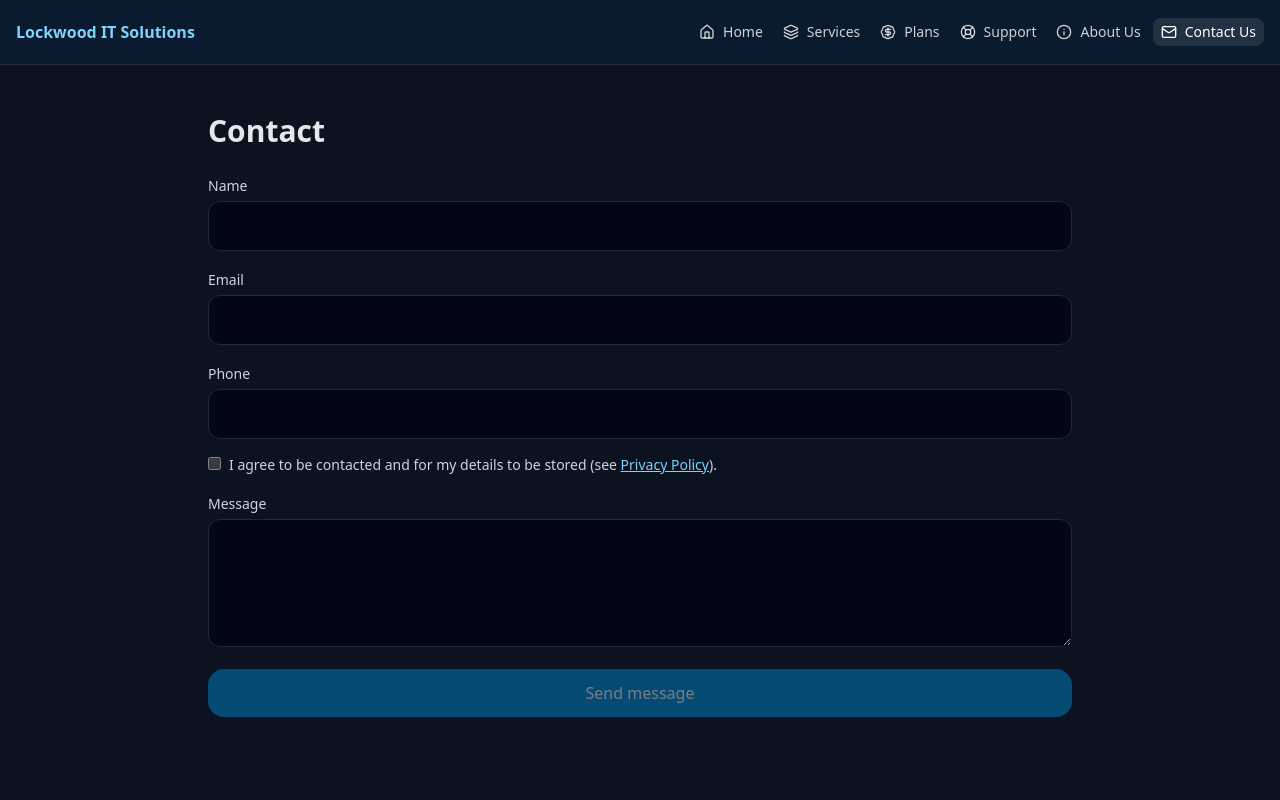
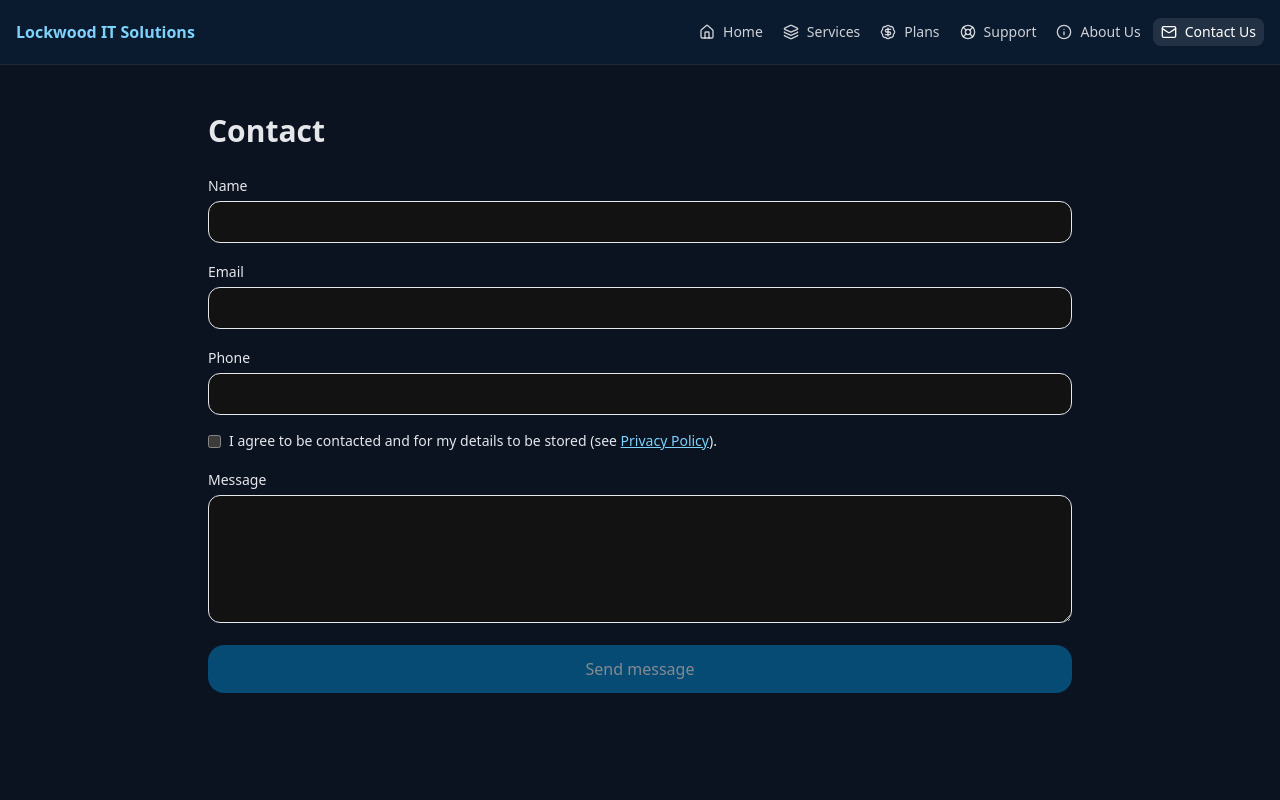
Before and after one commit to kbrindle2002/lockwooditsolutions, a Next.js app: page /contact in a window 1280 px wide. Shown: the top 800 px of the page. Built offline with nearby package versions, Linux system fonts and the light colour scheme.

Commit message:
Add contact form and SendGrid API route

```diff
--- /dev/null
+++ b/app/api/contact/route.ts
@@ -0,0 +1,40 @@
+import { NextResponse } from "next/server";
+import sgMail from "@sendgrid/mail";
+
+// Initialize SendGrid with API key from env
+sgMail.setApiKey(process.env.SENDGRID_API_KEY as string);
+
+export async function POST(req: Request) {
+  try {
+    const { name, email, phone, message } = await req.json();
+
+    // Basic validation
+    if (!name || !email || !message) {
+      return NextResponse.json(
+        { success: false, error: "Missing required fields" },
+        { status: 400 }
+      );
+    }
+
+    // Send email with SendGrid
+    await sgMail.send({
+      to: process.env.NEXT_PUBLIC_CONTACT_TO as string,
+      from: process.env.NEXT_PUBLIC_CONTACT_FROM as string,
+      subject: `📩 New Contact Form Submission from ${name}`,
+      text: `
+        Name: ${name}
+        Email: ${email}
+        Phone: ${phone}
+        Message: ${message}
+      `,
+    });
+
+    return NextResponse.json({ success: true });
+  } catch (error) {
+    console.error("SendGrid error:", error);
+    return NextResponse.json(
+      { success: false, error: "Failed to send message" },
+      { status: 500 }
+    );
+  }
+}
--- a/app/contact/page.tsx
+++ b/app/contact/page.tsx
@@ -1,22 +1,43 @@
-'use client';
+"use client";
+
 import { useState } from "react";
-import { Input } from "../../components/ui";
 
 export default function ContactPage() {
-  const [form, setForm] = useState({ name:"", email:"", phone:"", message:"", consent:false });
-  const [status, setStatus] = useState<""|"ok"|"err"|"send">("");
+  const [form, setForm] = useState({
+    name: "",
+    email: "",
+    phone: "",
+    message: "",
+    consent: false,
+  });
+  const [status, setStatus] = useState<"" | "ok" | "err" | "send">("");
 
-  const valid = form.name && /.+@.+/.test(form.email) && form.message.length>4 && form.consent;
+  const valid =
+    form.name &&
+    /.+@.+/.test(form.email) &&
+    form.message.length > 4 &&
+    form.consent;
 
-  const submit = async (e: any) => {
+  const submit = async (e: React.FormEvent) => {
     e.preventDefault();
     if (!valid) return;
     setStatus("send");
     try {
-      // Client-only demo; wire to /api later if needed
-      setStatus("ok");
-      setForm({ name:"", email:"", phone:"", message:"", consent:false });
-    } catch {
+      const res = await fetch("/api/contact", {
+        method: "POST",
+        headers: { "Content-Type": "application/json" },
+        body: JSON.stringify(form),
+      });
+
+      const data = await res.json();
+      if (data.success) {
+        setStatus("ok");
+        setForm({ name: "", email: "", phone: "", message: "", consent: false });
+      } else {
+        setStatus("err");
+      }
+    } catch (err) {
+      console.error(err);
       setStatus("err");
     }
   };
@@ -24,22 +45,83 @@ export default function ContactPage() {
   return (
     <div className="max-w-4xl mx-auto px-4 py-12">
       <h1 className="text-3xl font-bold">Contact</h1>
-      {status==="ok" && <div className="mt-4 p-3 rounded-xl bg-emerald-500/20 border border-emerald-500 text-sm">Thanks! We’ll get back to you shortly.</div>}
-      {status==="err" && <div className="mt-4 p-3 rounded-xl bg-red-500/20 border border-red-500 text-sm">Something went wrong. Please call (262) 417‑2461.</div>}
+
+      {status === "ok" && (
+        <div className="mt-4 p-3 rounded-xl bg-emerald-500/20 border border-emerald-500 text-sm">
+          ✅ Thanks! We’ll get back to you shortly.
+        </div>
+      )}
+
+      {status === "err" && (
+        <div className="mt-4 p-3 rounded-xl bg-red-500/20 border border-red-500 text-sm">
+          ❌ Something went wrong. Please try again later or call (262) 417-2461.
+        </div>
+      )}
+
       <form className="mt-6 grid gap-4" onSubmit={submit}>
-        <Input label="Name" value={form.name} onChange={(e:any)=>setForm({...form, name:e.target.value})}/>
-        <Input label="Email" type="email" value={form.email} onChange={(e:any)=>setForm({...form, email:e.target.value})}/>
-        <Input label="Phone" type="tel" value={form.phone} onChange={(e:any)=>setForm({...form, phone:e.target.value})}/>
-        <label className="text-sm text-slate-300">
-          <input type="checkbox" className="mr-2" checked={form.consent} onChange={(e)=>setForm({...form, consent:e.target.checked})}/>
-          I agree to be contacted and for my details to be stored (see <a href="/legal" className="underline">Privacy Policy</a>).
+        <label className="block">
+          <span className="text-sm">Name</span>
+          <input
+            type="text"
+            value={form.name}
+            onChange={(e) => setForm({ ...form, name: e.target.value })}
+            className="mt-1 w-full rounded-xl border px-3 py-2"
+            required
+          />
         </label>
+
         <label className="block">
-          <span className="text-sm text-slate-300">Message</span>
-          <textarea className="mt-1 w-full rounded-xl bg-slate-950 border border-slate-800 p-3 h-32" value={form.message} onChange={(e)=>setForm({...form, message:e.target.value})}/>
+          <span className="text-sm">Email</span>
+          <input
+            type="email"
+            value={form.email}
+            onChange={(e) => setForm({ ...form, email: e.target.value })}
+            className="mt-1 w-full rounded-xl border px-3 py-2"
+            required
+          />
         </label>
-        <button disabled={!valid || status==="send"} className="px-5 py-3 rounded-2xl bg-sky-600 hover:bg-sky-700 disabled:opacity-50">
-          {status==="send" ? "Sending…" : "Send message"}
+
+        <label className="block">
+          <span className="text-sm">Phone</span>
+          <input
+            type="tel"
+            value={form.phone}
+            onChange={(e) => setForm({ ...form, phone: e.target.value })}
+            className="mt-1 w-full rounded-xl border px-3 py-2"
+          />
+        </label>
+
+        <label className="flex items-center space-x-2 text-sm">
+          <input
+            type="checkbox"
+            checked={form.consent}
+            onChange={(e) => setForm({ ...form, consent: e.target.checked })}
+          />
+          <span>
+            I agree to be contacted and for my details to be stored (see{" "}
+            <a href="/legal" className="underline">
+              Privacy Policy
+            </a>
+            ).
+          </span>
+        </label>
+
+        <label className="block">
+          <span className="text-sm">Message</span>
+          <textarea
+            value={form.message}
+            onChange={(e) => setForm({ ...form, message: e.target.value })}
+            className="mt-1 w-full rounded-xl border px-3 py-2 h-32"
+            required
+          />
+        </label>
+
+        <button
+          type="submit"
+          disabled={!valid || status === "send"}
+          className="px-5 py-3 rounded-2xl bg-sky-600 hover:bg-sky-700 disabled:opacity-50 text-white"
+        >
+          {status === "send" ? "Sending…" : "Send message"}
         </button>
       </form>
     </div>
```
